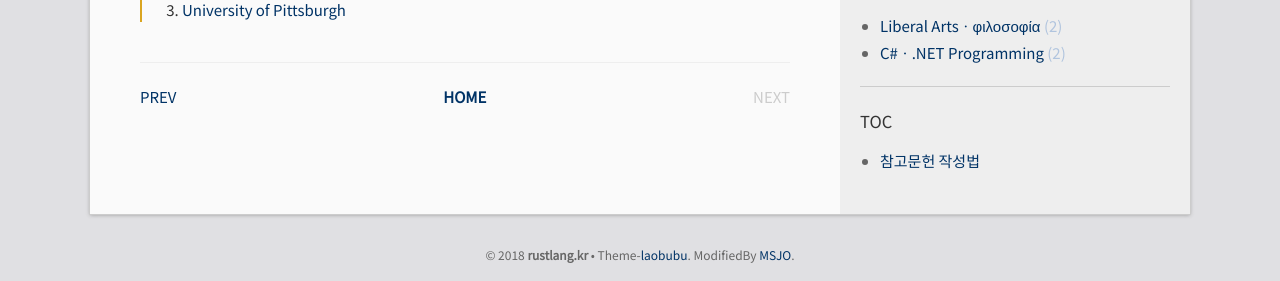
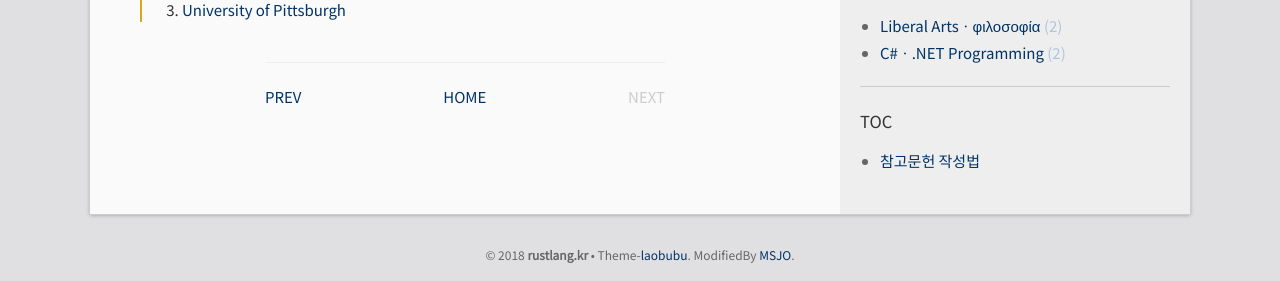
Before and after one commit to DebugJO/rustlang, a Jekyll site: the page built from _posts/2018-10-02-1.md, in a window 1280 px wide. Shown: the part 609-890 px from the top of the page. Built offline with Jekyll 4.4.1, drawn with Linux system fonts in a browser that asks for light colours.

Commit message:
Update post.html

```diff
--- a/_layouts/post.html
+++ b/_layouts/post.html
@@ -15,7 +15,7 @@ layout: default
 
   {% include comment.html %}
 
-<div class="pagination" style="display: flex; justify-content: space-between; align-items: center; margin-top: 40px; border-top: 1px solid #eee; padding-top: 20px;">
+<div class="pagination" style="display: flex; justify-content: space-between; align-items: center; margin: 40px auto 0; border-top: 1px solid #eee; padding-top: 20px; max-width: 400px; width: 90%;">
   {% if page.next %}
     <a href="{{ page.next.url | relative_url }}" class="next">PREV</a>
   {% else %}
@@ -23,7 +23,7 @@ layout: default
   {% endif %}
 
   <span class="page_number">
-    <a href="{{ '/' | relative_url }}" style="text-decoration: none; font-weight: bold;">HOME</a>
+    <a href="{{ '/' | relative_url }}" style="text-decoration: none; font-weight: normal;">HOME</a>
   </span>
 
   {% if page.previous %}
```
